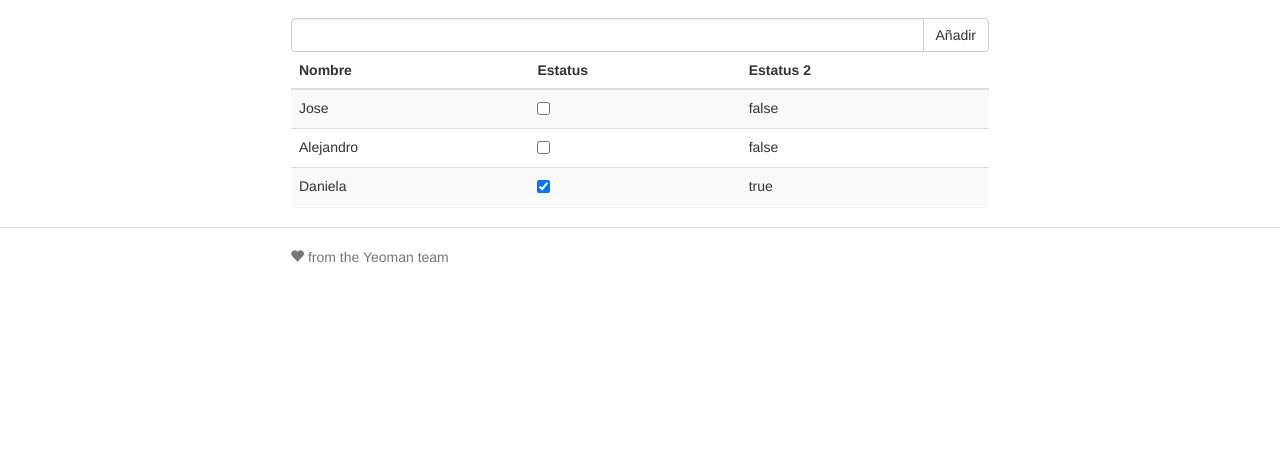
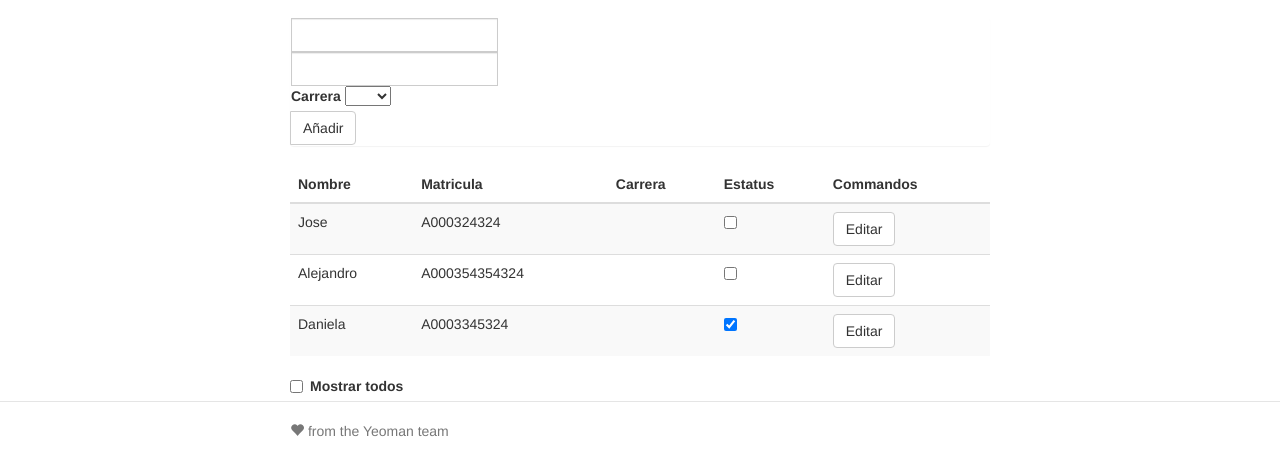
Before and after one commit to jvelezb/tec-enero-2017-appwebdev, a website: page angular-1/app/index.html in a window 1280 px wide. Shown: the part 206-682 px from the top of the page. Drawn offline with nearby package versions, Linux system fonts and the light colour scheme; some packages are replaced by stand-ins of ours; files that its build step writes are made by us from their sources.

Commit message:
actualizacion

```diff
--- a/angular-1/app/scripts/controllers/main.js
+++ b/angular-1/app/scripts/controllers/main.js
@@ -8,13 +8,14 @@
  * Controller of the angularTec1App
  */
 angular.module('angularTec1App')
-  .controller('MainCtrl', function ($scope) {
+  .controller('MainCtrl', function ($scope,$log) {
   	var modelo={
   		profesor : "Juan Velez",
-  		alumnos:[{nombre: "Jose",estatus: false},
-  				{nombre: "Alejandro", estatus: false},
-  				{nombre: "Daniela",estatus:true}]
+  		alumnos:[{id:1,nombre: "Jose",matricula:'A000324324',estatus: false},
+  				{id:2,nombre: "Alejandro", matricula:'A000354354324',estatus: false},
+  				{id:3,nombre: "Daniela",matricula:'A0003345324',estatus:true}]
   	};
+  	modelo.carrerasDisponibles = ['ITC','ITI','IEC'];
   	$scope.modelo = modelo;
    $scope.cuentaAsistentes= function(){
    	 var cuenta = 0;
@@ -27,8 +28,20 @@ angular.module('angularTec1App')
    	    return $scope.cuentaAsistentes()< 2 ?
    	    		"label-danger":"label-success";
    }
-   $scope.addAlumno = function(texto){
-   		$scope.modelo.alumnos.push({nombre:texto, estatus: false});
+   $scope.addAlumno = function(alumno){
+   					$log.debug('el valor de alumno id:'+alumno.id);
+   					if(alumno.id==undefined ||alumno.id==null){
+   			  		$scope.modelo.alumnos.push({id:$scope.modelo.alumnos.length,nombre:alumno.nombre,matricula:alumno.matricula, carrera:alumno.carrera,estatus: false});
+   			  	}else{
+   			  		$scope.alumnoInput = null;
+   			  	}
+
+
+
+   }
+   $scope.editar = function(alumno){
+   		$log.debug('el valor de alumno id:'+alumno.id);
+   		$scope.alumnoInput = alumno
    }
 
 
--- a/angular-1/app/scripts/filters/asistentes.js
+++ b/angular-1/app/scripts/filters/asistentes.js
@@ -9,8 +9,17 @@
  * Filter in the angularTec1App.
  */
 angular.module('angularTec1App')
-  .filter('asistentes', function () {
-    return function (input) {
-      return 'asistentes filter: ' + input;
+  .filter('asistentes', function ($log) {
+    return function (items, mostrarTodos) {
+    	$log.debug(items[0].nombre+" valr "+mostrarTodos);
+      var resultado=[];
+      angular.forEach(items, function(item){
+      	if(item.estatus ==false|| mostrarTodos ==true){
+      		mostrarTodos = true;
+      		resultado.push(item);
+
+      	}
+      });
+      return resultado;
     };
   });
--- a/angular-1/app/views/main.html
+++ b/angular-1/app/views/main.html
@@ -5,8 +5,17 @@
 </div>
 <div class="panel">
   <div class="input-group">
-    <input class ="form-control" ng-model="alumnoInput"/>
+    <input class ="form-control" ng-model="alumnoInput.nombre"/>
+    </div>
+    <div class="input-group">
+    <input class ="form-control" ng-model="alumnoInput.matricula"/>
+    </div>
+    <label for="carrera">Carrera</label>
+    <select name="carrera" ng-model="alumnoInput.carrera">
+    <option ng-repeat="it in modelo.carrerasDisponibles" value="{{it}}">{{it}}</option>
+    </select>
     <span class="input-group-btn">
+
     <button class="btn btn-default" ng-click="addAlumno(alumnoInput)">Añadir</button>
     </span>
   </div>
@@ -14,16 +23,23 @@
     <thead>
       <tr>
         <th>Nombre</th>
+        <th>Matricula</th>
+         <th>Carrera</th>
         <th>Estatus</th>
-         <th>Estatus 2</th>
+         <th>Commandos</th>
       </tr>
       </thead>
       <tbody>
-     <tr ng-repeat="alumno in modelo.alumnos">
-        <td>{{alumno.nombre}}</td>
-        <td><input type="checkbox" ng-model="alumno.estatus"/></td>
-         <td>{{alumno.estatus}}</td>
+     <tr ng-repeat="shalala in modelo.alumnos|asistentes:mostrarTodos">
+        <td>{{shalala.nombre}}</td>
+        <td>{{shalala.matricula}}</td>
+          <td>{{shalala.carrera}}</td>
+        <td><input type="checkbox" ng-model="shalala.estatus"/></td>
+         <td> <button class="btn btn-default" ng-click="editar(shalala)">Editar</button></td>
 
      </tr>
       </tbody>
   </table>
+  <div class="checkbox-inline">
+  <label><input type="checkbox" ng-model="mostrarTodos"/>Mostrar todos </label>
+  </div>
```
